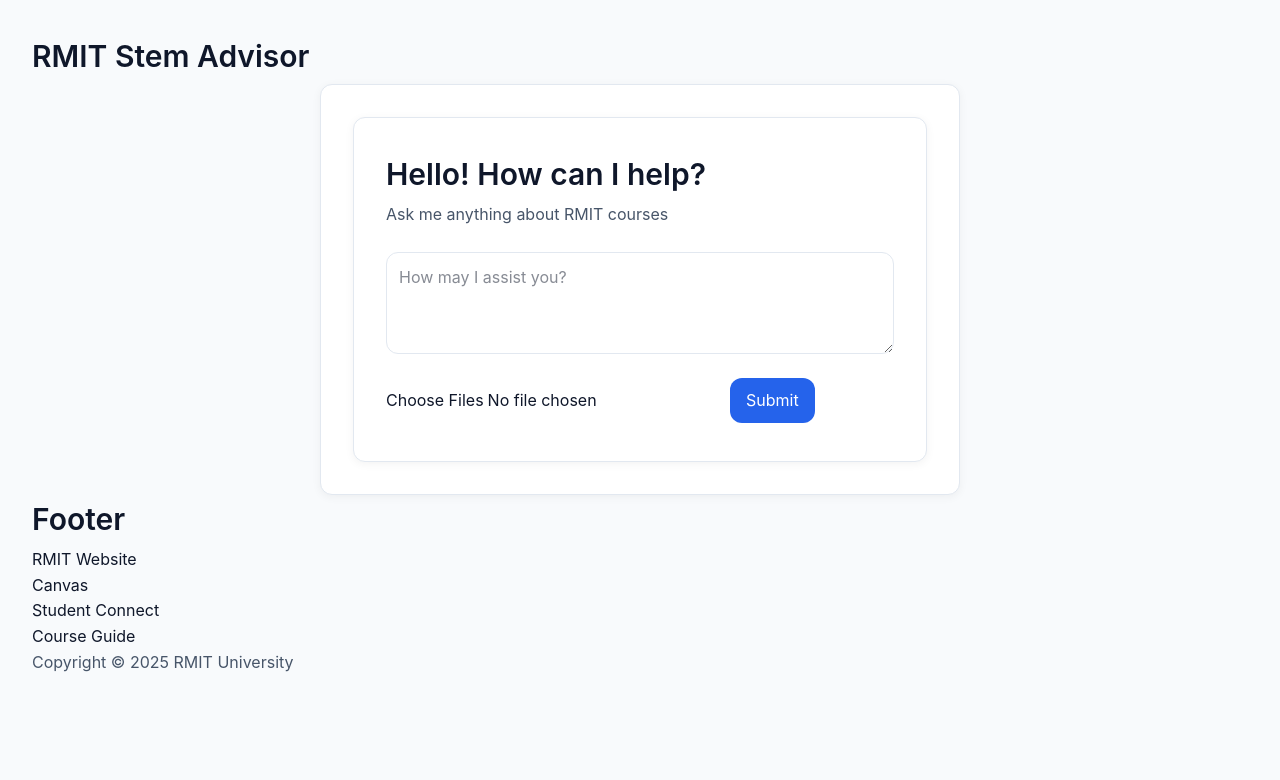
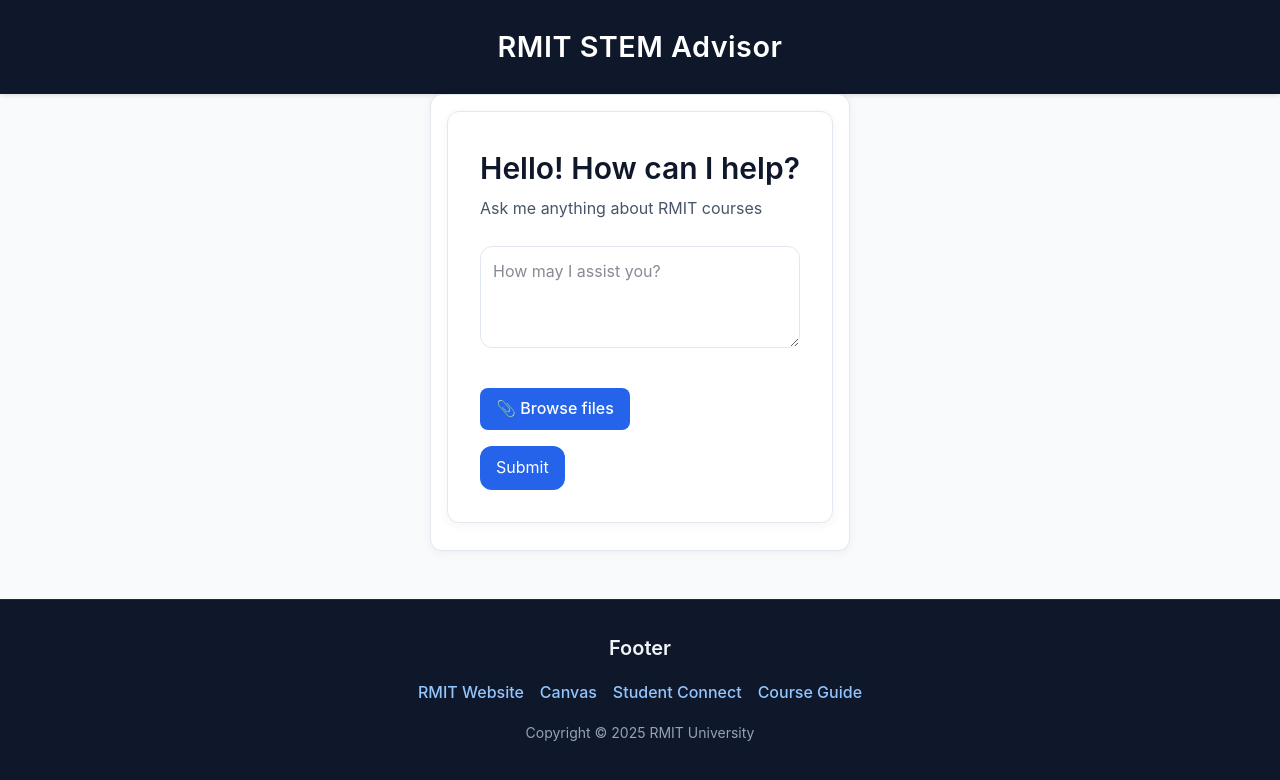
Before and after one commit to JoseOrtega-s3779997/DCNC-A3, a Next.js app: page / in a window 1280 px wide. Shown: the top 780 px of the page. Built offline with nearby package versions, Linux system fonts and the light colour scheme.

Commit message:
updated css and other dependencies

```diff
--- a/src/app/layout.js
+++ b/src/app/layout.js
@@ -1,23 +1,21 @@
 import '../styles/globals.css';
-import Footer from '../components/Footer.js'
-import Header from '../components/Header.js'
+import '../styles/layout.css';
+import Footer from '../components/Footer.js';
+import Header from '../components/Header.js';
 
 export const metadata = {
   title: 'RMIT STEM Assistant',
-  description: 'UI for RMIT Assitant',
-}
+  description: 'UI for RMIT Assistant',
+};
 
 export default function RootLayout({ children }) {
   return (
     <html lang="en">
-      <body>
+      <body className="page-wrapper">
         <Header />
-          <main>
-            {children}
-          </main>
+        <main className="content">{children}</main>
         <Footer />
       </body>
-
     </html>
-  )
+  );
 }
--- a/src/app/page.js
+++ b/src/app/page.js
@@ -20,6 +20,8 @@
 
 import { useState } from 'react'; // This is needed so that react knows that the page is updated dynamically
 import ReactMarkdown from 'react-markdown'; // Optional formatting DONT USE
+import rehypeRaw from 'rehype-raw'; // Allows rendering links
+import remarkGfm from "remark-gfm"; // enables raw HTML like <a>
 
 // File icons
 const getFileIcon = (fileName) => {
@@ -125,12 +127,19 @@
           rows={3}
         />
 
+        <div className="file-upload">
+          <label htmlFor="fileInput" className="upload-button">
+            📎 {files.length > 0 ? `${files.length} file(s) selected` : 'Browse files'}
+          </label>
           <input
+            id="fileInput"
             type="file"
             accept=".pdf,.txt,.md,.markdown"
             multiple
             onChange={handleFileChange}
           />
+        </div>
+
 
         {/* File list with remove buttons */}
         {files.length > 0 && (
@@ -158,7 +167,22 @@
       {response && (
       <div style={{ marginTop: '1em' }}>
         <strong>Response:</strong>
-        <ReactMarkdown>{response}</ReactMarkdown>
+        <ReactMarkdown
+          remarkPlugins={[remarkGfm]}
+          rehypePlugins={[rehypeRaw]}
+          components={{
+            a: ({ node, ...props }) => (
+              <a
+                {...props}
+                className="text-blue-600 underline hover:text-blue-800"
+                target="_blank"
+                rel="noopener noreferrer"
+              />
+            ),
+          }}
+        >
+          {response}
+        </ReactMarkdown>
       </div>
 )}
     </main>
--- a/src/components/Footer.js
+++ b/src/components/Footer.js
@@ -1,3 +1,5 @@
+import '../styles/footer.css';
+
 export default function Footer() {
     return (
         <footer>
--- a/src/components/Header.js
+++ b/src/components/Header.js
@@ -1,7 +1,9 @@
+import '../styles/header.css'
+
 export default function Header() {
-    return (
-        <header>
-            <h1>RMIT Stem Advisor</h1>
-        </header>
-    )
+  return (
+    <header className="site-header">
+      <h1 className="site-title">RMIT STEM Advisor</h1>
+    </header>
+  );
 }
--- /dev/null
+++ b/src/styles/footer.css
@@ -0,0 +1,41 @@
+footer {
+  background-color: #0f172a;
+  color: #f1f5f9;
+  padding: 2rem;
+  margin-top: 3rem;
+  text-align: center;
+  border-top: 1px solid #1e293b;
+  font-family: 'Inter', sans-serif;
+}
+
+.footer-h1 {
+  font-size: 1.25rem;
+  font-weight: 600;
+  margin-bottom: 1rem;
+}
+
+.footer-links {
+  display: flex;
+  justify-content: center;
+  flex-wrap: wrap;
+  gap: 1rem;
+  margin-bottom: 1rem;
+}
+
+.footer-links a {
+  color: #93c5fd;
+  text-decoration: none;
+  font-weight: 500;
+  transition: color 0.2s ease;
+}
+
+.footer-links a:hover {
+  color: #60a5fa;
+  text-decoration: underline;
+}
+
+#footer-copyright {
+  font-size: 0.875rem;
+  color: #94a3b8;
+  margin-top: 1rem;
+}
--- a/src/styles/globals.css
+++ b/src/styles/globals.css
@@ -111,3 +111,28 @@
   border-radius: var(--radius);
   border: 1px solid var(--border);
 }
+
+/* File upload styling */
+.file-upload {
+  margin-top: 1em;
+  margin-bottom: 1em;
+}
+
+.file-upload input[type="file"] {
+  display: none;
+}
+
+.upload-button {
+  display: inline-block;
+  background-color: #2563eb;
+  color: white;
+  padding: 0.5em 1em;
+  border-radius: 8px;
+  cursor: pointer;
+  font-weight: 500;
+  transition: background-color 0.2s ease;
+}
+
+.upload-button:hover {
+  background-color: #1d4ed8;
+}
--- /dev/null
+++ b/src/styles/header.css
@@ -0,0 +1,14 @@
+.site-header {
+  background-color: #0f172a;
+  color: white;
+  padding: 1.5rem;
+  text-align: center;
+  box-shadow: 0 2px 4px rgba(0, 0, 0, 0.1);
+}
+
+.site-title {
+  margin: 0;
+  font-size: 1.8rem;
+  font-weight: 600;
+  letter-spacing: 0.5px;
+}
--- /dev/null
+++ b/src/styles/layout.css
@@ -0,0 +1,17 @@
+html, body {
+  height: 100%;
+  margin: 0;
+  padding: 0;
+}
+
+.page-wrapper {
+  display: flex;
+  flex-direction: column;
+  min-height: 100vh;
+  background-color: #f9fafb;
+}
+
+.content {
+  flex: 1;
+  padding: 1rem;
+}
```
Also changed, not shown: package.json (+7 -1 lines), src/lib/index.js, 2 other files (tests, documents, lock files or other folders). Lines whose indentation alone changed are shown as unchanged.
